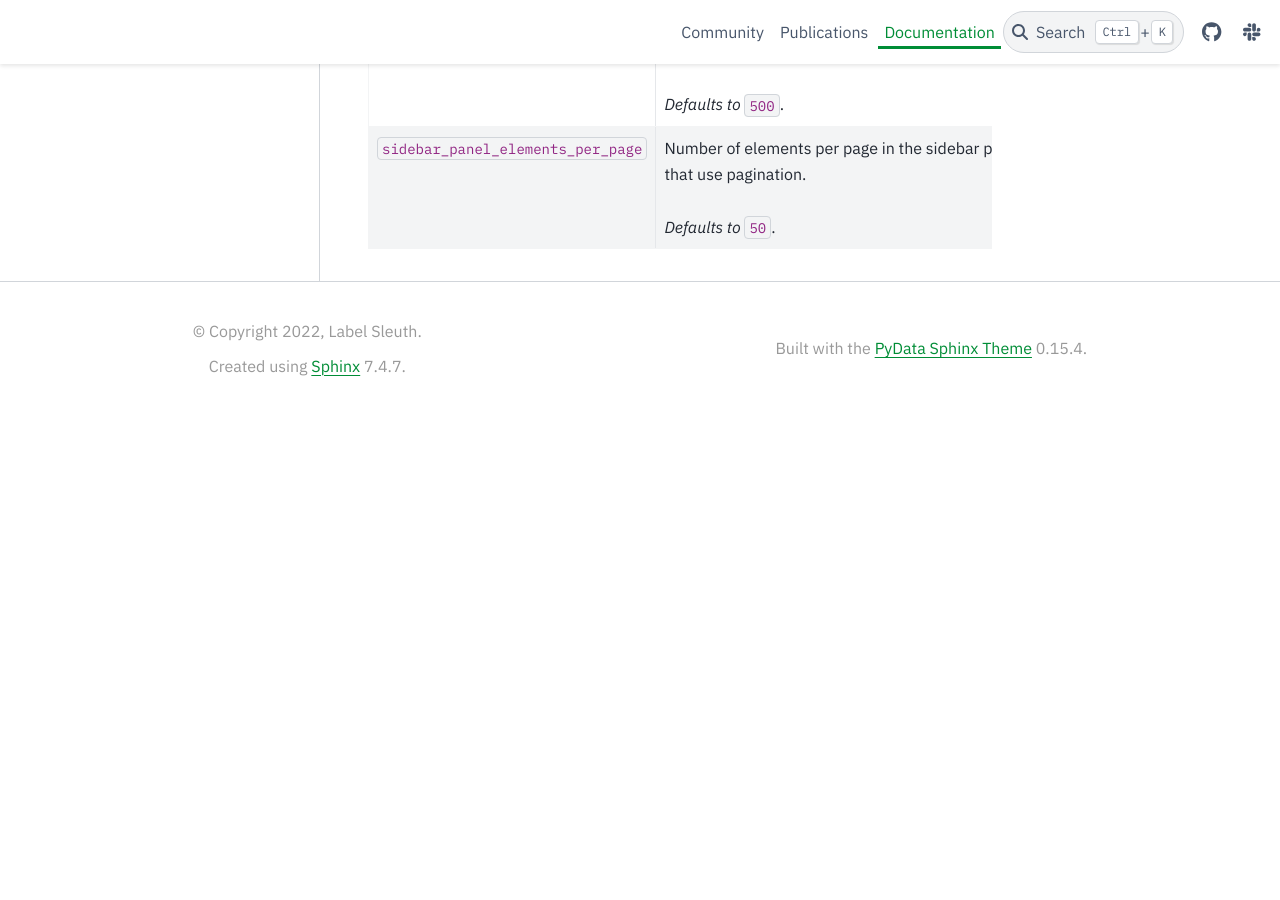
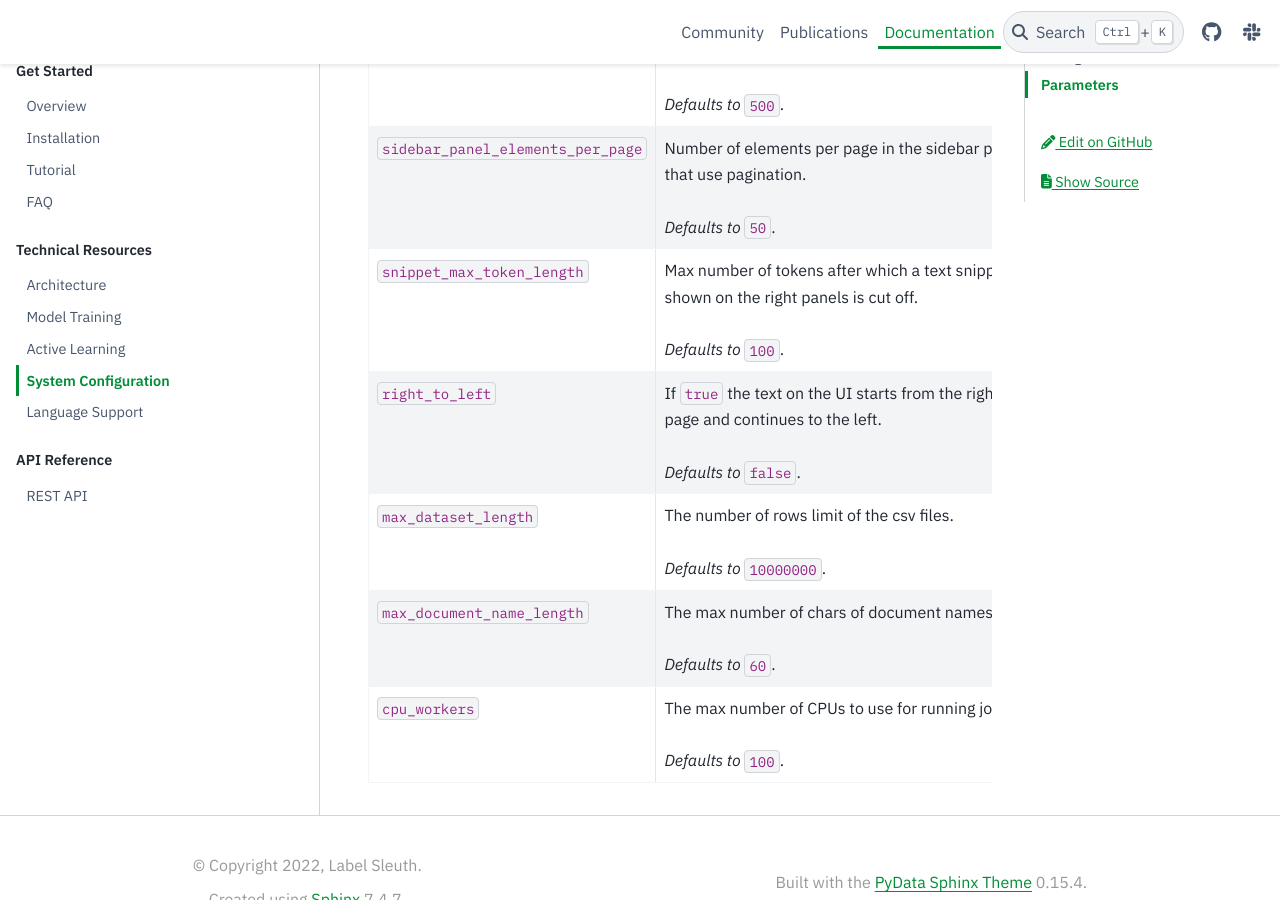
Before and after one commit to label-sleuth/label-sleuth.org, a Sphinx documentation site: the page built from docs/docs/dev/configuration.md, in a window 1280 px wide and 900 px high, scrolled down 3227 px. Built offline with Sphinx 7.4.7 and the PyData theme 0.15.4, drawn with Linux system fonts in a browser that asks for light colours; before the commit the page ends 3642 px from its top, so only the background shows below that.

Commit message:
Add missing config variables

```diff
--- a/docs/docs/dev/configuration.md
+++ b/docs/docs/dev/configuration.md
@@ -38,3 +38,8 @@ The following parameters can be set in the configuration file:
 | `users`                           | Only relevant if `login_required` is `true`. Specifies the pre-defined login information in the following format: <pre>"users":[<br>&nbsp;{<br>&nbsp;&nbsp;&nbsp;"username": "<predefined_username1>",<br>&nbsp;&nbsp;&nbsp;"token":"<randomly_generated_token1>",<br>&nbsp;&nbsp;&nbsp;"password":"<predefined_user1_password>"<br>&nbsp;}<br>] </pre> * The list of usernames is static and currently all users have access to all the workspaces in the system. |
 | `main_panel_elements_per_page` | Number of elements per page in the main panel, i.e., document view. <br /><br /> _Defaults to_ `500`. |
 | `sidebar_panel_elements_per_page` | Number of elements per page in the sidebar panels that use pagination. <br /><br /> _Defaults to_ `50`. |
+| `snippet_max_token_length` | Max number of tokens after which a text snippet shown on the right panels is cut off.<br /><br /> _Defaults to_ `100`. |
+| `right_to_left` | If `true` the text on the UI starts from the right of the page and continues to the left. <br /><br /> _Defaults to_ `false`. |
+| `max_dataset_length` |  The number of rows limit of the csv files. <br /><br /> _Defaults to_ `10000000`. |
+| `max_document_name_length` |  The max number of chars of document names. <br /><br /> _Defaults to_ `60`. |
+| `cpu_workers` | The max number of CPUs to use for running jobs.  <br /><br /> _Defaults to_ `100`. |
```
